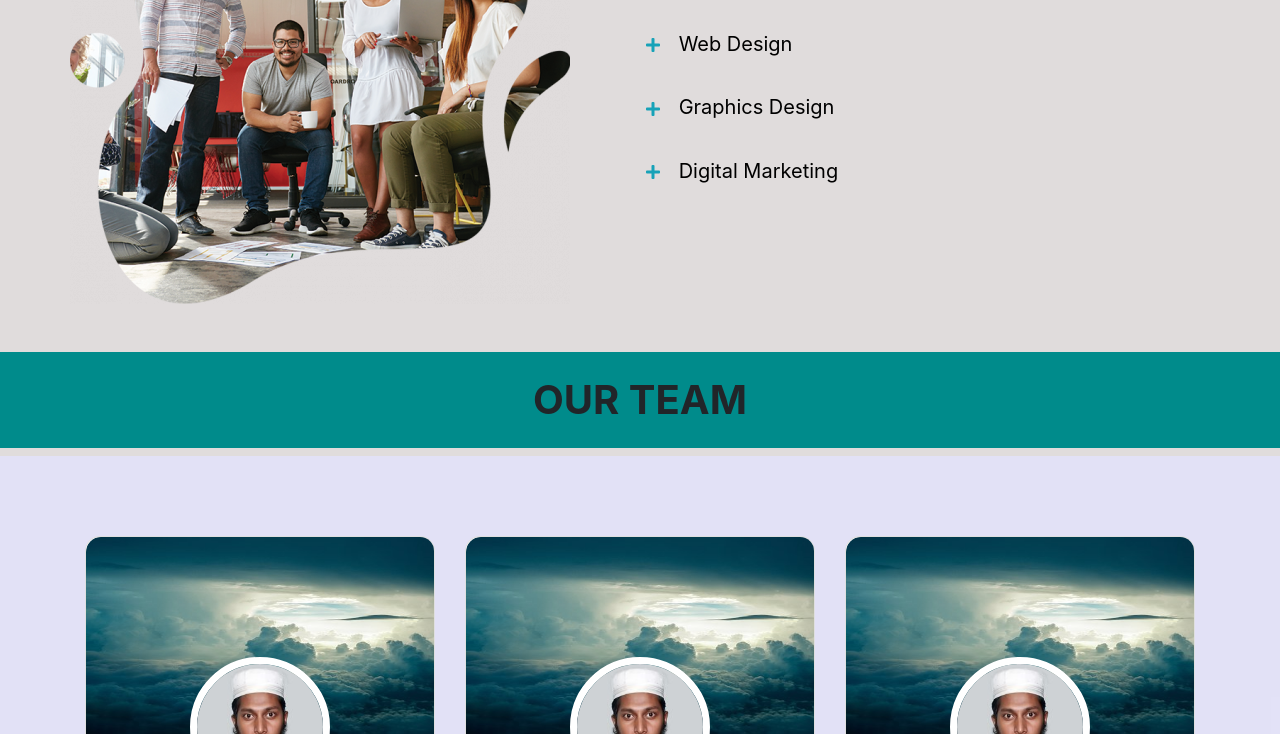
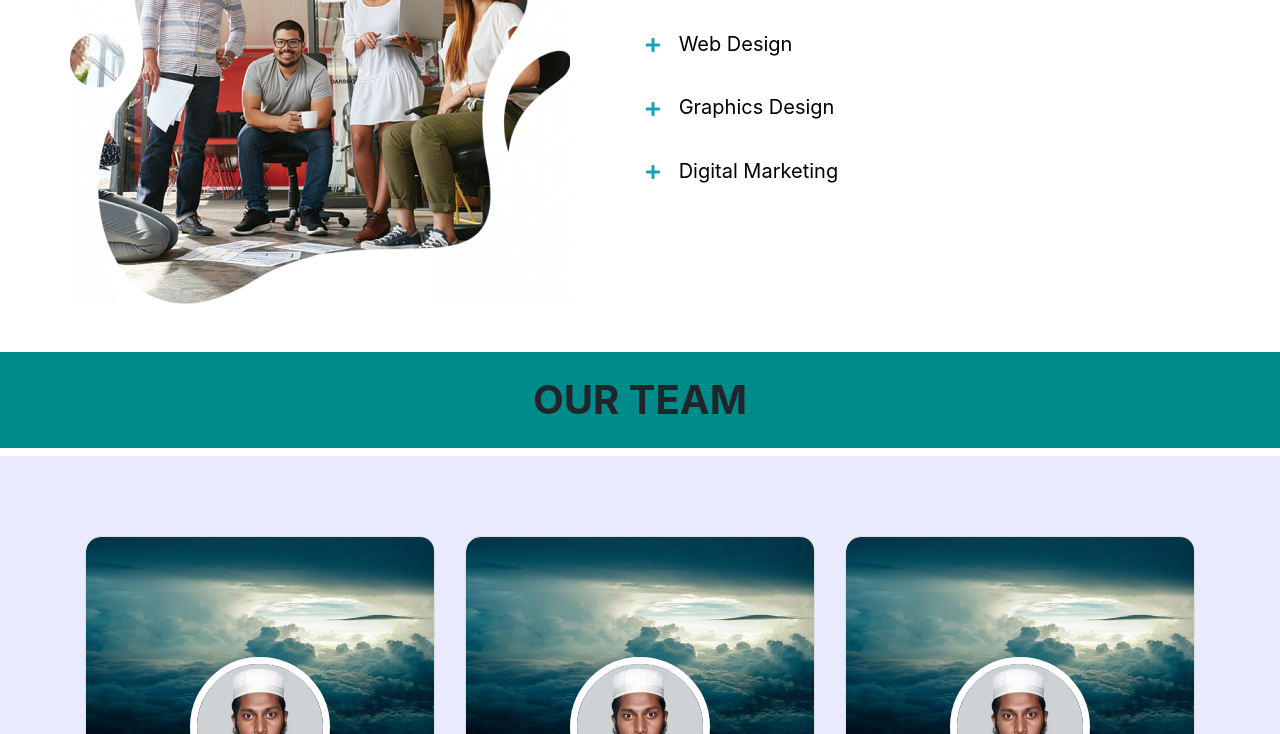
Before and after one commit to badhon4585/challenge-project, a plain HTML site: page index(about us).html in a window 1280 px wide. Shown: the part 574-1308 px from the top of the page. Drawn offline with nearby package versions, Linux system fonts and the light colour scheme.

Commit message:
Update index(about us).html

```diff
--- a/index(about us).html
+++ b/index(about us).html
@@ -24,9 +24,7 @@
     <link href="https://fonts.googleapis.com/css2?family=Open+Sans:wght@300;600&display=swap" rel="stylesheet">
 
     <style>
-        .cloer {
-            background-color: #e0dcdc;
-        }
+
 
         .nabar-container {
             display: flex;
```
